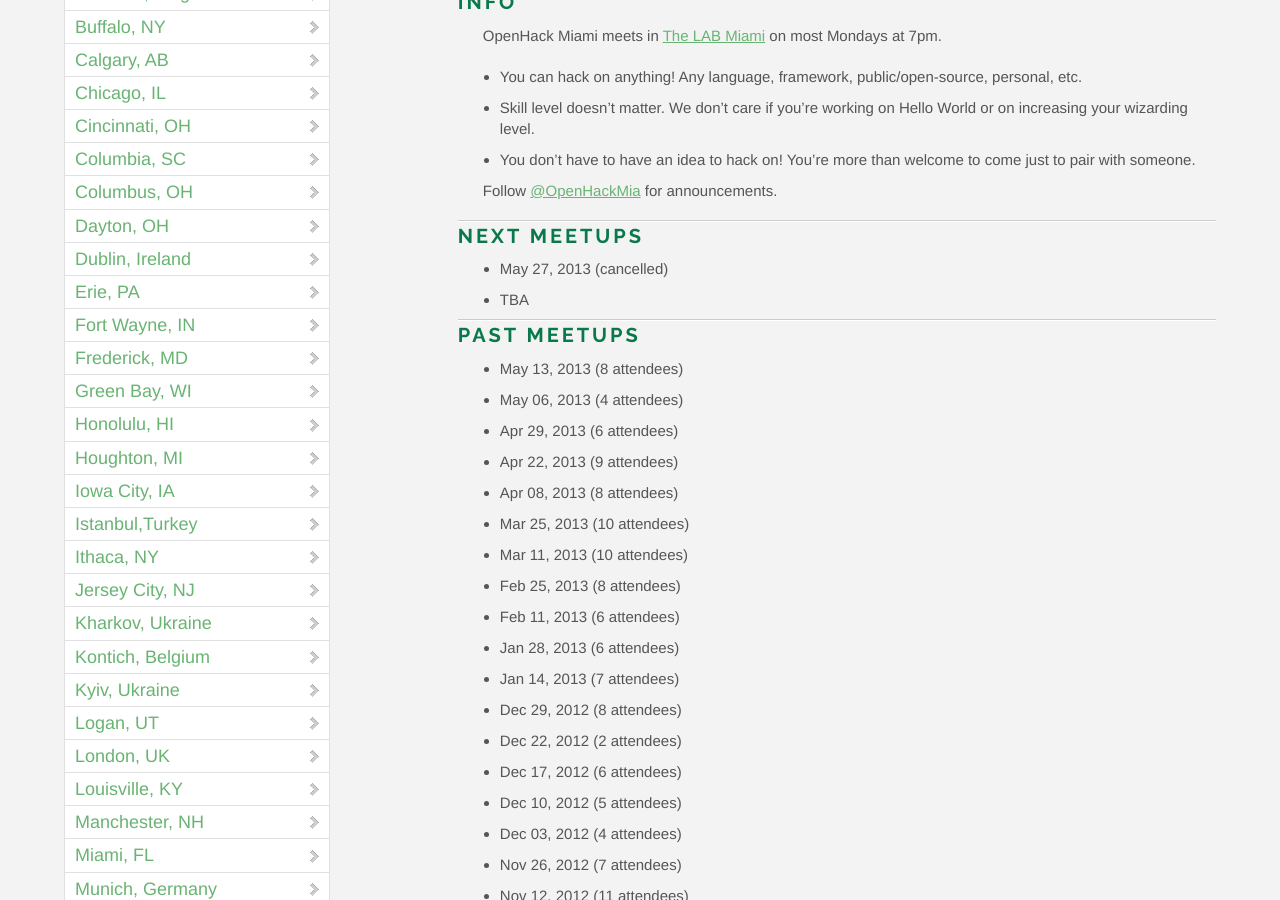
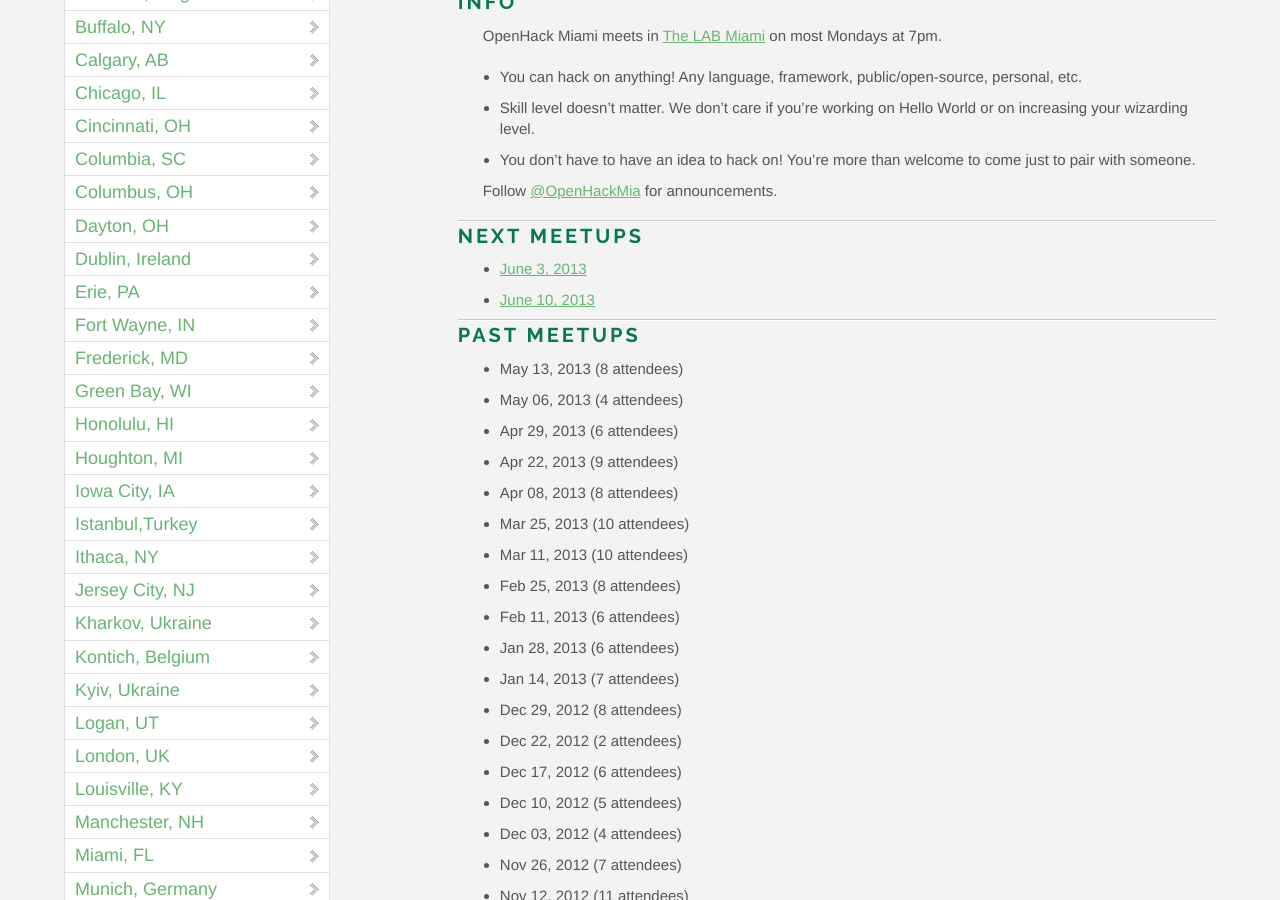
Before and after one commit to OpenHack/openhack.github.com, a Jekyll site: the page built from miami/index.markdown, in a window 1280 px wide and 900 px high, scrolled down 703 px. Built offline with Jekyll 4.4.1, drawn with Linux system fonts in a browser that asks for light colours; nearby versions of some CDN libraries; Markdown is read by kramdown in place of the engine named in the settings; comment, search, counter and statistics services are not loaded.

Commit message:
Scheduled the next 2 meetups for Miami

```diff
--- a/miami/index.markdown
+++ b/miami/index.markdown
@@ -19,8 +19,8 @@ Follow [@OpenHackMia](http://twitter.com/openhackmia) for announcements.
 
 ### Next meetups
 
-* May 27, 2013 (cancelled)
-* TBA
+* [June 3, 2013](http://www.meetup.com/miamirb/events/122092422/)
+* [June 10, 2013](http://www.meetup.com/miamirb/events/122092982/)
 
 ### Past meetups
 
```
